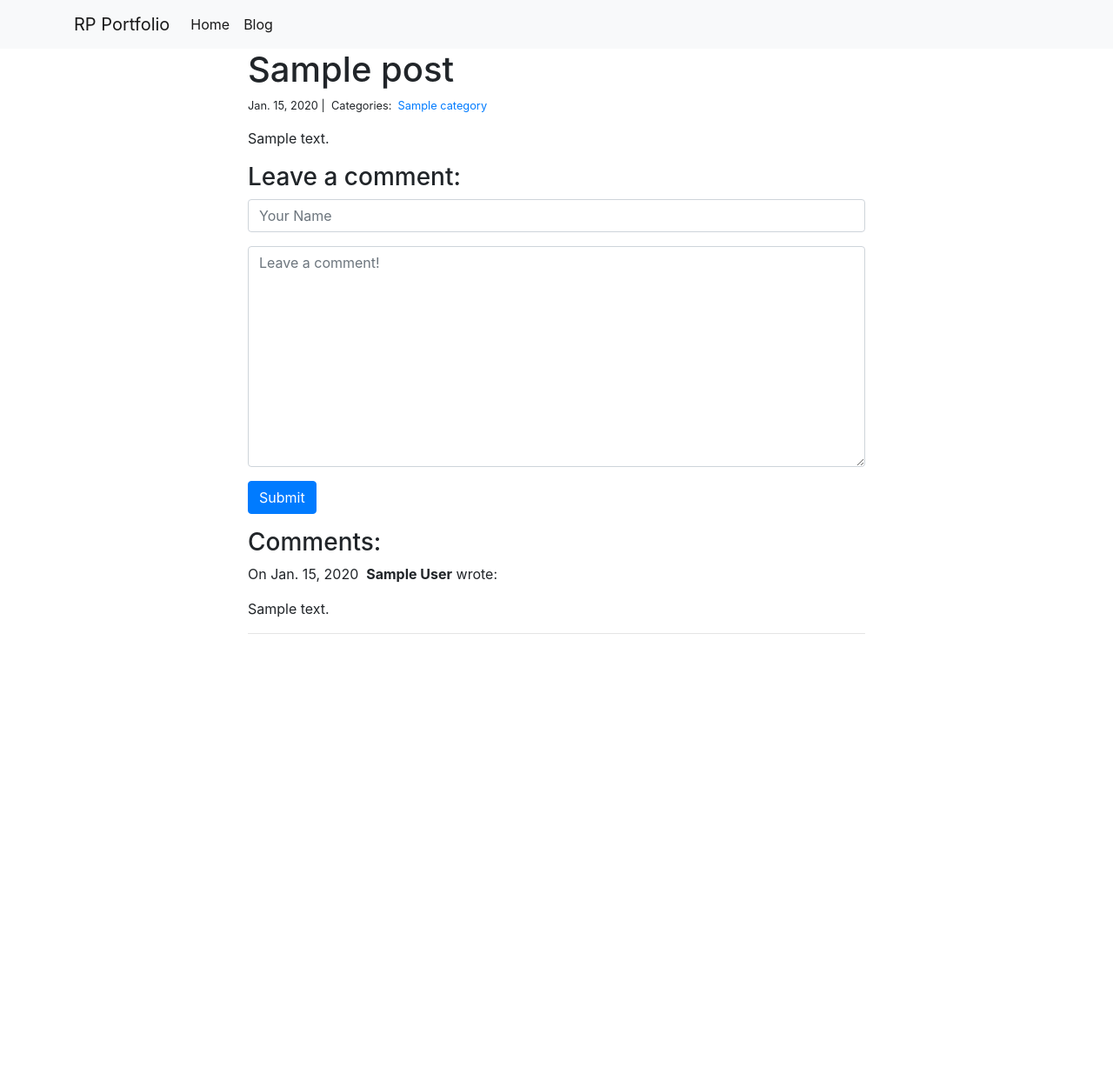
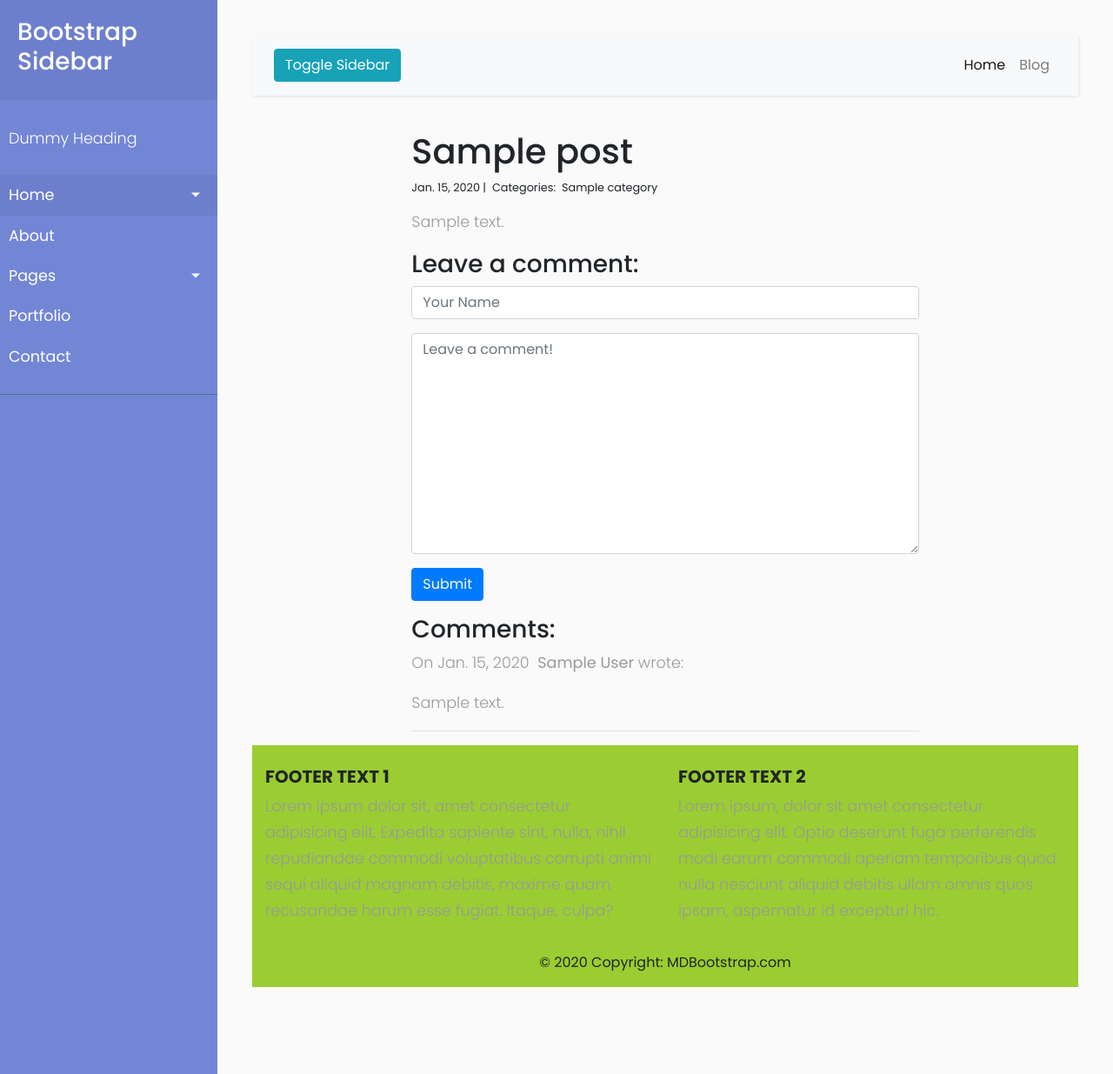
Before and after one commit to lnibox/my_blog, a Django app: template blog/templates/blog_detail.html in a window 1280 px wide. Shown: the whole page at 87% size. Run offline with Django 3.2, Linux system fonts and the light colour scheme; the template is opened without the code that fills it: values that come from a table or form of the project are taken from there, others are empty; tables that the repository leaves empty hold one stand-in row (values such as "Sample post"); parts of the project's set-up code (start-up, migrations or seed data) failed here and were passed over; some libraries are stand-ins or nearby versions.

Commit message:
Updating generic layout

```diff
--- a/personal_portfolio/settings.py
+++ b/personal_portfolio/settings.py
@@ -39,6 +39,7 @@ INSTALLED_APPS = [
     'django.contrib.staticfiles',
     'projects',
     'blog',
+    'personal_portfolio',
 ]
 
 MIDDLEWARE = [
--- /dev/null
+++ b/personal_portfolio/static/personal_portfolio/generic_layout.js
@@ -0,0 +1,11 @@
+$(document).ready(function () {
+    $("#sidebar").mCustomScrollbar({
+        theme: "minimal"
+    });
+
+    $('#sidebarCollapse').on('click', function () {
+        $('#sidebar, #content').toggleClass('active');
+        $('.collapse.in').toggleClass('in');
+        $('a[aria-expanded=true]').attr('aria-expanded', 'false');
+    });
+});
--- /dev/null
+++ b/personal_portfolio/static/personal_portfolio/style.css
@@ -0,0 +1,192 @@
+/*
+    DEMO STYLE
+*/
+
+@import "https://fonts.googleapis.com/css?family=Poppins:300,400,500,600,700";
+body {
+    font-family: 'Poppins', sans-serif;
+    background: #fafafa;
+}
+
+p {
+    font-family: 'Poppins', sans-serif;
+    font-size: 1.1em;
+    font-weight: 300;
+    line-height: 1.7em;
+    color: #999;
+}
+
+a,
+a:hover,
+a:focus {
+    color: inherit;
+    text-decoration: none;
+    transition: all 0.3s;
+}
+
+.navbar {
+    padding: 15px 10px;
+    background: #fff;
+    border: none;
+    border-radius: 0;
+    margin-bottom: 40px;
+    box-shadow: 1px 1px 3px rgba(0, 0, 0, 0.1);
+}
+
+.navbar-btn {
+    box-shadow: none;
+    outline: none !important;
+    border: none;
+}
+
+.line {
+    width: 100%;
+    height: 1px;
+    border-bottom: 1px dashed #ddd;
+    margin: 40px 0;
+}
+
+/* ---------------------------------------------------
+    SIDEBAR STYLE
+----------------------------------------------------- */
+
+.wrapper {
+    display: flex;
+    width: 100%;
+}
+
+#sidebar {
+    width: 250px;
+    position: fixed;
+    top: 0;
+    left: 0;
+    height: 100vh;
+    z-index: 999;
+    background: #7386D5;
+    color: #fff;
+    transition: all 0.3s;
+}
+
+#sidebar.active {
+    margin-left: -250px;
+}
+
+#sidebar .sidebar-header {
+    padding: 20px;
+    background: #6d7fcc;
+}
+
+#sidebar ul.components {
+    padding: 20px 0;
+    border-bottom: 1px solid #47748b;
+}
+
+#sidebar ul p {
+    color: #fff;
+    padding: 10px;
+}
+
+#sidebar ul li a {
+    padding: 10px;
+    font-size: 1.1em;
+    display: block;
+}
+
+#sidebar ul li a:hover {
+    color: #7386D5;
+    background: #fff;
+}
+
+#sidebar ul li.active>a,
+a[aria-expanded="true"] {
+    color: #fff;
+    background: #6d7fcc;
+}
+
+a[data-toggle="collapse"] {
+    position: relative;
+}
+
+.dropdown-toggle::after {
+    display: block;
+    position: absolute;
+    top: 50%;
+    right: 20px;
+    transform: translateY(-50%);
+}
+
+ul ul a {
+    font-size: 0.9em !important;
+    padding-left: 30px !important;
+    background: #6d7fcc;
+}
+
+ul.CTAs {
+    padding: 20px;
+}
+
+ul.CTAs a {
+    text-align: center;
+    font-size: 0.9em !important;
+    display: block;
+    border-radius: 5px;
+    margin-bottom: 5px;
+}
+
+a.download {
+    background: #fff;
+    color: #7386D5;
+}
+
+a.article,
+a.article:hover {
+    background: #6d7fcc !important;
+    color: #fff !important;
+}
+
+/* ---------------------------------------------------
+    CONTENT STYLE
+----------------------------------------------------- */
+
+#content {
+    width: calc(100% - 250px);
+    padding: 40px;
+    min-height: 100vh;
+    transition: all 0.3s;
+    position: absolute;
+    top: 0;
+    right: 0;
+}
+
+#content.active {
+    width: 100%;
+}
+
+/* ---------------------------------------------------
+    MEDIAQUERIES
+----------------------------------------------------- */
+
+@media (max-width: 768px) {
+    #sidebar {
+        margin-left: -250px;
+    }
+    #sidebar.active {
+        margin-left: 0;
+    }
+    #content {
+        width: 100%;
+    }
+    #content.active {
+        width: calc(100% - 250px);
+    }
+    #sidebarCollapse span {
+        display: none;
+    }
+}
+
+/* ---------------------------------------------------
+    FOOTERS
+----------------------------------------------------- */
+.teal {
+    background-color: yellowgreen;
+}
--- a/personal_portfolio/templates/base.html
+++ b/personal_portfolio/templates/base.html
@@ -1,30 +1,154 @@
-<link rel="stylesheet" href="https://stackpath.bootstrapcdn.com/bootstrap/4.1.3/css/bootstrap.min.css" integrity="sha384-MCw98/SFnGE8fJT3GXwEOngsV7Zt27NXFoaoApmYm81iuXoPkFOJwJ8ERdknLPMO" crossorigin="anonymous">
+<link rel="stylesheet" href="https://stackpath.bootstrapcdn.com/bootstrap/4.1.3/css/bootstrap.min.css"
+  integrity="sha384-MCw98/SFnGE8fJT3GXwEOngsV7Zt27NXFoaoApmYm81iuXoPkFOJwJ8ERdknLPMO" crossorigin="anonymous">
+<!-- Scrollbar Custom CSS -->
+<link rel="stylesheet"
+  href="https://cdnjs.cloudflare.com/ajax/libs/malihu-custom-scrollbar-plugin/3.1.5/jquery.mCustomScrollbar.min.css">
 
-<nav class="navbar navbar-expand-lg navbar-light bg-light">
-    <div class="container">
-        <a class="navbar-brand" href="{% url 'project_index' %}">RP Portfolio</a>
-        <button class="navbar-toggler" type="button" data-toggle="collapse" data-target="#navbarSupportedContent" aria-controls="navbarSupportedContent" aria-expanded="false" aria-label="Toggle navigation">
-          <span class="navbar-toggler-icon"></span>
+{% load static %}
+<link rel="stylesheet" type="text/css" href="{% static 'personal_portfolio/style.css' %}">
+<div class="wrapper">
+  <!-- Sidebar -->
+  <nav id="sidebar">
+    <div class="sidebar-header">
+      <h3>Bootstrap Sidebar</h3>
+    </div>
+
+    <ul class="list-unstyled components">
+      <p>Dummy Heading</p>
+      <li class="active">
+        <a href="#homeSubmenu" data-toggle="collapse" aria-expanded="false" class="dropdown-toggle">Home</a>
+        <ul class="collapse list-unstyled" id="homeSubmenu">
+          <li>
+            <a href="#">Home 1</a>
+          </li>
+          <li>
+            <a href="#">Home 2</a>
+          </li>
+          <li>
+            <a href="#">Home 3</a>
+          </li>
+        </ul>
+      </li>
+      <li>
+        <a href="#">About</a>
+      </li>
+      <li>
+        <a href="#pageSubmenu" data-toggle="collapse" aria-expanded="false" class="dropdown-toggle">Pages</a>
+        <ul class="collapse list-unstyled" id="pageSubmenu">
+          <li>
+            <a href="#">Page 1</a>
+          </li>
+          <li>
+            <a href="#">Page 2</a>
+          </li>
+          <li>
+            <a href="#">Page 3</a>
+          </li>
+        </ul>
+      </li>
+      <li>
+        <a href="#">Portfolio</a>
+      </li>
+      <li>
+        <a href="#">Contact</a>
+      </li>
+    </ul>
+
+  </nav>
+  <!-- Page Content -->
+  <div id="content">
+
+    <nav class="navbar navbar-expand-lg navbar-light bg-light">
+      <div class="container-fluid">
+
+        <button type="button" id="sidebarCollapse" class="btn btn-info">
+          <i class="fas fa-align-left"></i>
+          <span>Toggle Sidebar</span>
+        </button>
+        <button class="btn btn-dark d-inline-block d-lg-none ml-auto" type="button" data-toggle="collapse"
+          data-target="#navbarSupportedContent" aria-controls="navbarSupportedContent" aria-expanded="false"
+          aria-label="Toggle navigation">
+          <i class="fas fa-align-justify"></i>
         </button>
 
         <div class="collapse navbar-collapse" id="navbarSupportedContent">
-          <ul class="navbar-nav mr-auto">
+          <ul class="nav navbar-nav ml-auto">
             <li class="nav-item active">
-              <a class="nav-link" href="{% url 'project_index' %}">Home</a>
+              <a class="nav-link" href="/projects/">Home</a>
             </li>
-            <li class="nav-item active">
-              <a class="nav-link" href="{% url 'blog_index' %}">Blog</a>
+            <li class="nav-item">
+              <a class="nav-link" href="/blog">Blog</a>
             </li>
           </ul>
         </div>
+      </div>
+    </nav>
+
+    <div class="container">
+      {% block page_content %}{% endblock %}
     </div>
+    <!-- Footer -->
+    <footer class="page-footer font-small teal pt-4">
 
-</nav>
+      <!-- Footer Text -->
+      <div class="container-fluid text-center text-md-left">
 
-<div class="container">
-    {% block page_content %}{% endblock %}
-</div>
+        <!-- Grid row -->
+        <div class="row">
 
-<script src="https://code.jquery.com/jquery-3.3.1.slim.min.js" integrity="sha384-q8i/X+965DzO0rT7abK41JStQIAqVgRVzpbzo5smXKp4YfRvH+8abtTE1Pi6jizo" crossorigin="anonymous"></script>
-<script src="https://cdnjs.cloudflare.com/ajax/libs/popper.js/1.14.3/umd/popper.min.js" integrity="sha384-ZMP7rVo3mIykV+2+9J3UJ46jBk0WLaUAdn689aCwoqbBJiSnjAK/l8WvCWPIPm49" crossorigin="anonymous"></script>
-<script src="https://stackpath.bootstrapcdn.com/bootstrap/4.1.3/js/bootstrap.min.js" integrity="sha384-ChfqqxuZUCnJSK3+MXmPNIyE6ZbWh2IMqE241rYiqJxyMiZ6OW/JmZQ5stwEULTy" crossorigin="anonymous"></script>
+          <!-- Grid column -->
+          <div class="col-md-6 mt-md-0 mt-3">
+
+            <!-- Content -->
+            <h5 class="text-uppercase font-weight-bold">Footer text 1</h5>
+            <p>Lorem ipsum dolor sit, amet consectetur adipisicing elit. Expedita sapiente sint, nulla, nihil
+              repudiandae commodi voluptatibus corrupti animi sequi aliquid magnam debitis, maxime quam recusandae
+              harum esse fugiat. Itaque, culpa?</p>
+
+          </div>
+          <!-- Grid column -->
+
+          <hr class="clearfix w-100 d-md-none pb-3">
+
+          <!-- Grid column -->
+          <div class="col-md-6 mb-md-0 mb-3">
+
+            <!-- Content -->
+            <h5 class="text-uppercase font-weight-bold">Footer text 2</h5>
+            <p>Lorem ipsum, dolor sit amet consectetur adipisicing elit. Optio deserunt fuga perferendis modi earum
+              commodi aperiam temporibus quod nulla nesciunt aliquid debitis ullam omnis quos ipsam, aspernatur id
+              excepturi hic.</p>
+
+          </div>
+          <!-- Grid column -->
+
+        </div>
+        <!-- Grid row -->
+
+      </div>
+      <!-- Footer Text -->
+
+      <!-- Copyright -->
+      <div class="footer-copyright text-center py-3">© 2020 Copyright:
+        <a href="https://mdbootstrap.com/"> MDBootstrap.com</a>
+      </div>
+      <!-- Copyright -->
+
+    </footer>
+    <!-- Footer -->
+  </div>
+
+  <script src="https://code.jquery.com/jquery-3.3.1.slim.min.js"
+    integrity="sha384-q8i/X+965DzO0rT7abK41JStQIAqVgRVzpbzo5smXKp4YfRvH+8abtTE1Pi6jizo"
+    crossorigin="anonymous"></script>
+  <script src="https://cdnjs.cloudflare.com/ajax/libs/popper.js/1.14.3/umd/popper.min.js"
+    integrity="sha384-ZMP7rVo3mIykV+2+9J3UJ46jBk0WLaUAdn689aCwoqbBJiSnjAK/l8WvCWPIPm49"
+    crossorigin="anonymous"></script>
+  <script src="https://stackpath.bootstrapcdn.com/bootstrap/4.1.3/js/bootstrap.min.js"
+    integrity="sha384-ChfqqxuZUCnJSK3+MXmPNIyE6ZbWh2IMqE241rYiqJxyMiZ6OW/JmZQ5stwEULTy"
+    crossorigin="anonymous"></script>
+  <!-- jQuery Custom Scroller CDN -->
+  <script
+    src="https://cdnjs.cloudflare.com/ajax/libs/malihu-custom-scrollbar-plugin/3.1.5/jquery.mCustomScrollbar.concat.min.js"></script>
+  <!-- Custom generic layout -->
+  <script src="{% static 'personal_portfolio/generic_layout.js' %}"></script>
```
Also changed, not shown: blog/templates/base.html (deleted, +0 -20 lines).
